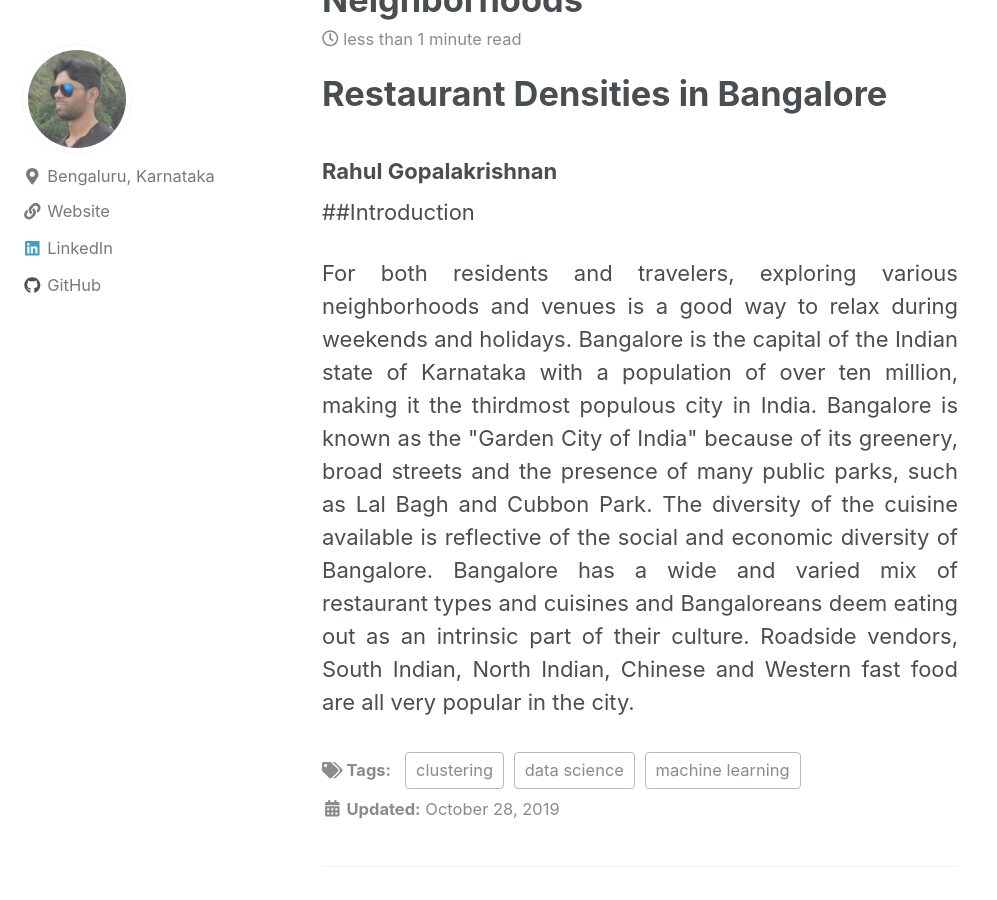
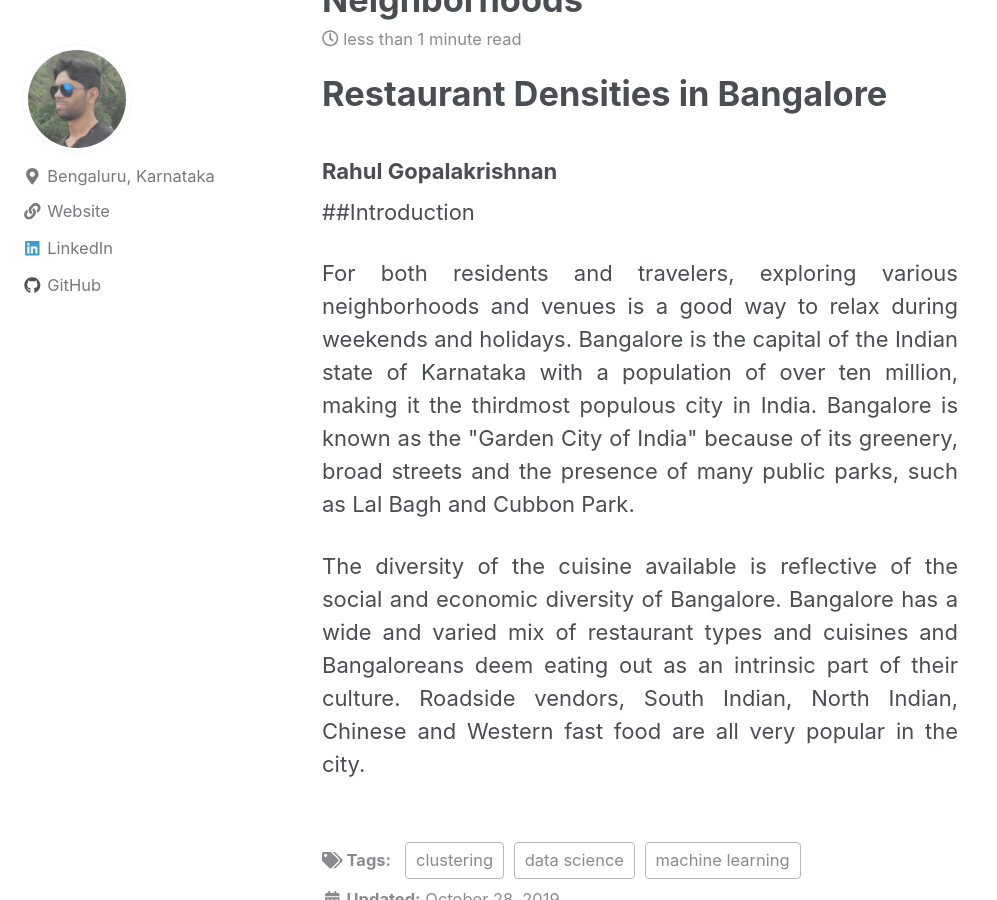
Before and after one commit to gopalrahulrg/gopalrahulrg.github.io, a Jekyll site: the page built from _posts/2019-10-28-bang.md, in a window 1280 px wide and 900 px high, scrolled down 195 px. Shown: the whole window, without its empty margins (0-997 px from the left). Built offline with Jekyll 4.4.1, drawn with Linux system fonts in a browser that asks for light colours; nearby versions of some CDN libraries.

Commit message:
Update 2019-10-28-bang.md

```diff
--- a/_posts/2019-10-28-bang.md
+++ b/_posts/2019-10-28-bang.md
@@ -13,6 +13,6 @@ excerpt: "Clustering, Machine Learning, Data Science"
 
 ##Introduction
 
-<div style="text-align: justify">For both residents and travelers, exploring various neighborhoods and venues is a good way to relax during weekends and holidays. Bangalore is the capital of the Indian state of Karnataka with a population of over ten million, making it the thirdmost populous city in India. Bangalore is known as the "Garden City of India" because of its greenery, broad streets and the presence of many public parks, such as Lal Bagh and Cubbon Park.
+<div style="text-align: justify"><p>For both residents and travelers, exploring various neighborhoods and venues is a good way to relax during weekends and holidays. Bangalore is the capital of the Indian state of Karnataka with a population of over ten million, making it the thirdmost populous city in India. Bangalore is known as the "Garden City of India" because of its greenery, broad streets and the presence of many public parks, such as Lal Bagh and Cubbon Park.</p>
 
-The diversity of the cuisine available is reflective of the social and economic diversity of Bangalore. Bangalore has a wide and varied mix of restaurant types and cuisines and Bangaloreans deem eating out as an intrinsic part of their culture. Roadside vendors, South Indian, North Indian, Chinese and Western fast food are all very popular in the city.</div>
+<p>The diversity of the cuisine available is reflective of the social and economic diversity of Bangalore. Bangalore has a wide and varied mix of restaurant types and cuisines and Bangaloreans deem eating out as an intrinsic part of their culture. Roadside vendors, South Indian, North Indian, Chinese and Western fast food are all very popular in the city.</p></div>
```
